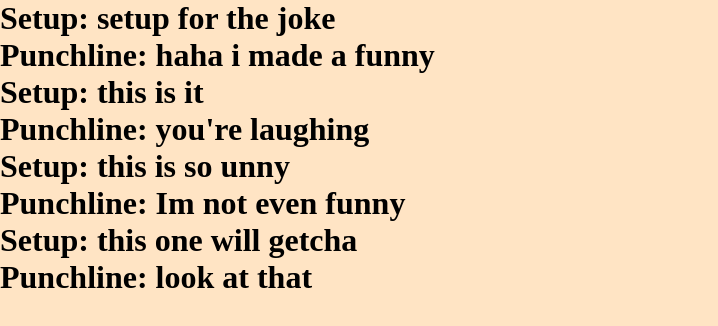
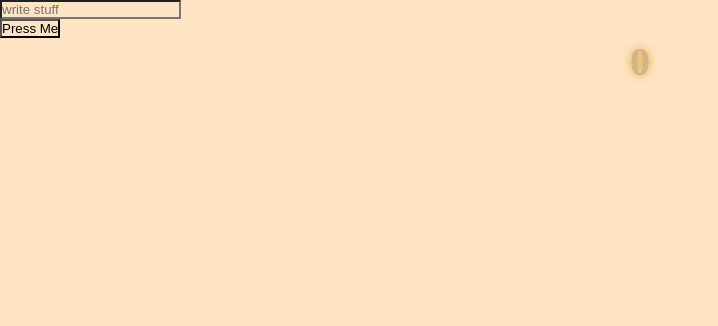
Before and after one commit to RMarmolejo90/My-Playground, a React (Create React App) app in the folder monster/: page / in a window 1280 px wide. Shown: the top 326 px of the page, without its empty margins (0-718 px from the left). Built offline with nearby package versions, Linux system fonts and the light colour scheme.

Commit message:
useState text and button

```diff
--- a/monster/src/App.js
+++ b/monster/src/App.js
@@ -8,20 +8,7 @@ import Joke from './joke';
 function App() {
   return (
     <div className="App">
-      <Joke setup= "setup for the joke"
-        punchline= "haha i made a funny"
-      />
-      <Joke setup= "this is it"
-        punchline="you're laughing"
-      />
-      <Joke setup= "this is so unny"
-        punchline="Im not even funny"
-        isShittyJoke= {true}
-      />
-      <Joke setup="this one will getcha"
-        punchline="look at that"
-      />
-
+      <Monster/>
     </div>
   );
 }
--- a/monster/src/monster.js
+++ b/monster/src/monster.js
@@ -1,13 +1,32 @@
-import React from "react";
+import React, { useState, useEffect } from "react";
 import ReactDOM from 'react-dom';
 
 
-const name = 'tim'
-function Monster(){
+const myName = ["alice", "bob", "charlie", "danielle"]
+
+
+function Monster(props){
+
+    const [text, setText] = useState('');
+    const [count, setCount] = useState(0);
+
+    const eventHandler = (event) => {
+        setText(event.target.value);
+    }
+
+    const countHandler = (event) => {
+        setCount(count + 6);
+    }
+
 
     return(
         <div>
-            <p>My name is {name} and im a monster!</p>
+            <input type="text"
+            placeholder="write stuff" onChange={eventHandler} />
+            <p>{text}</p>
+
+            <button onClick={countHandler}>Press Me</button>
+            <p>{count}</p>
         </div>
     );
 }
```
